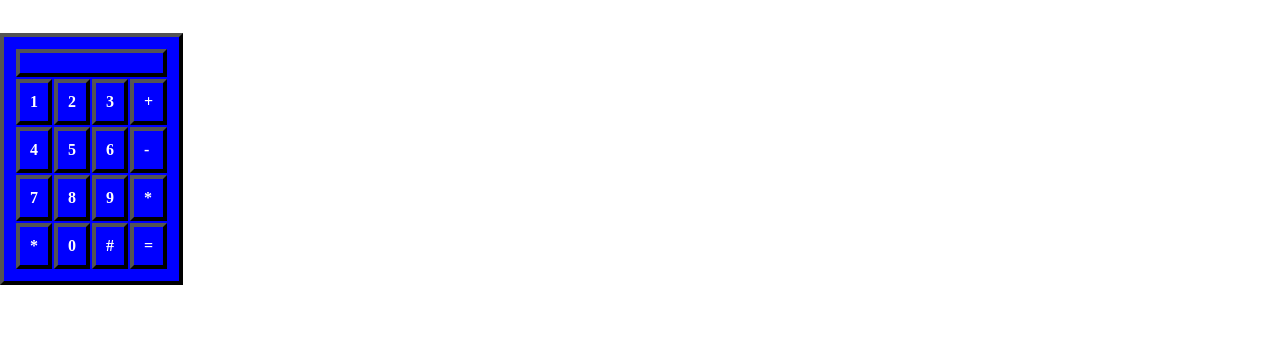
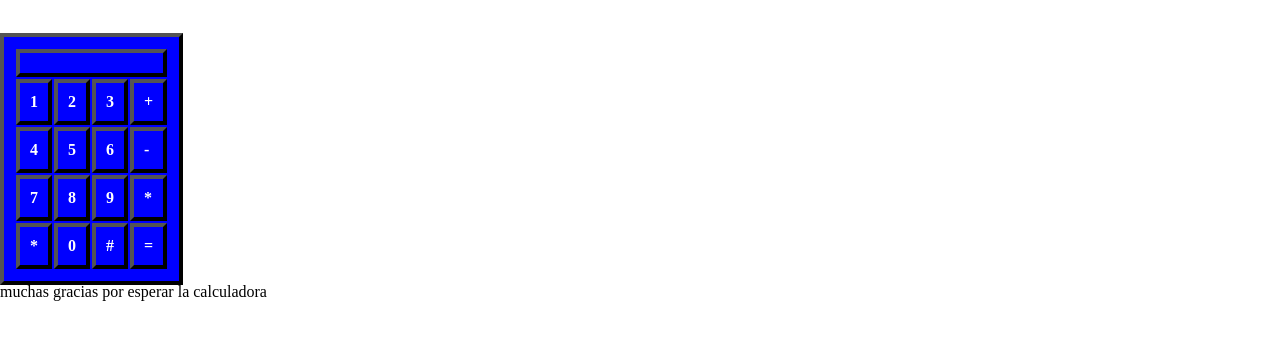
Before and after one commit to 20401/cal2, a plain HTML site: page index.html in a window 1280 px wide. Shown: the part 72-412 px from the top of the page. Drawn offline with Linux system fonts and the light colour scheme.

Commit message:
se agrego el footerr y se centro

```diff
--- a/index.html
+++ b/index.html
@@ -43,6 +43,9 @@
             </table>
         </strong>
     </div>
+    <footer>
+        <p>muchas gracias por esperar la calculadora</p>
+    </footer>
 </body>
 
 </html>
```
